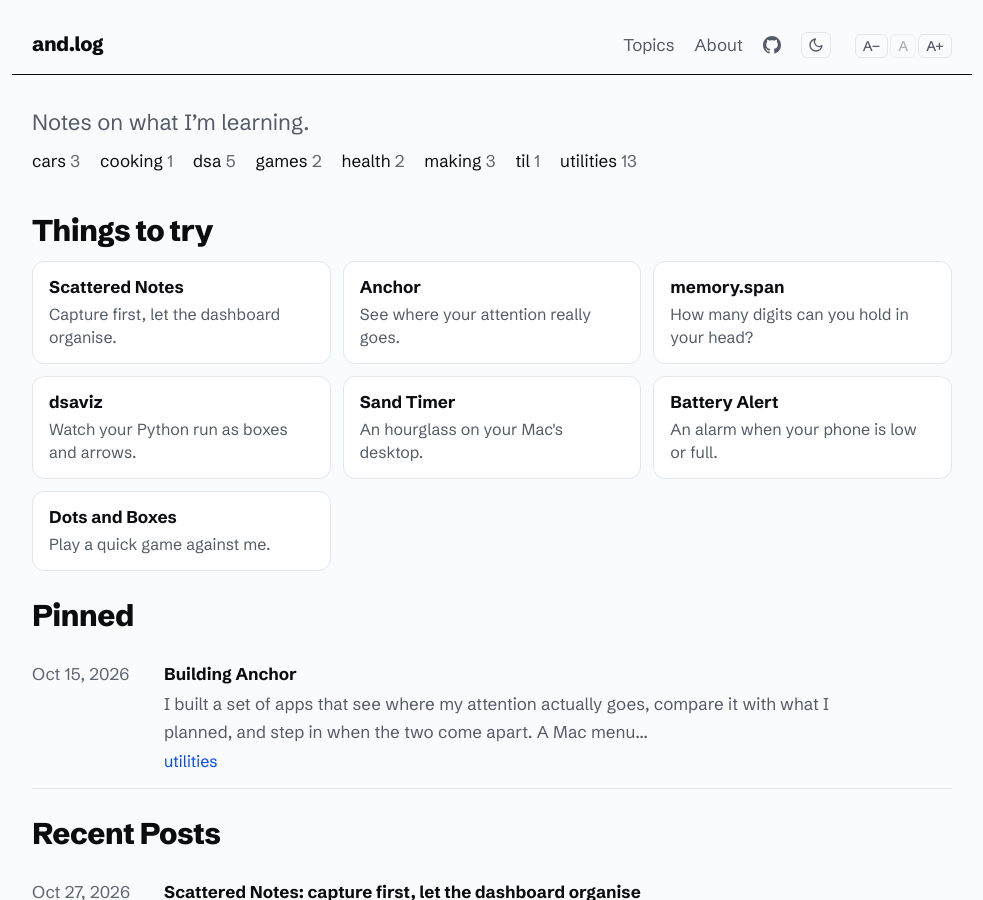
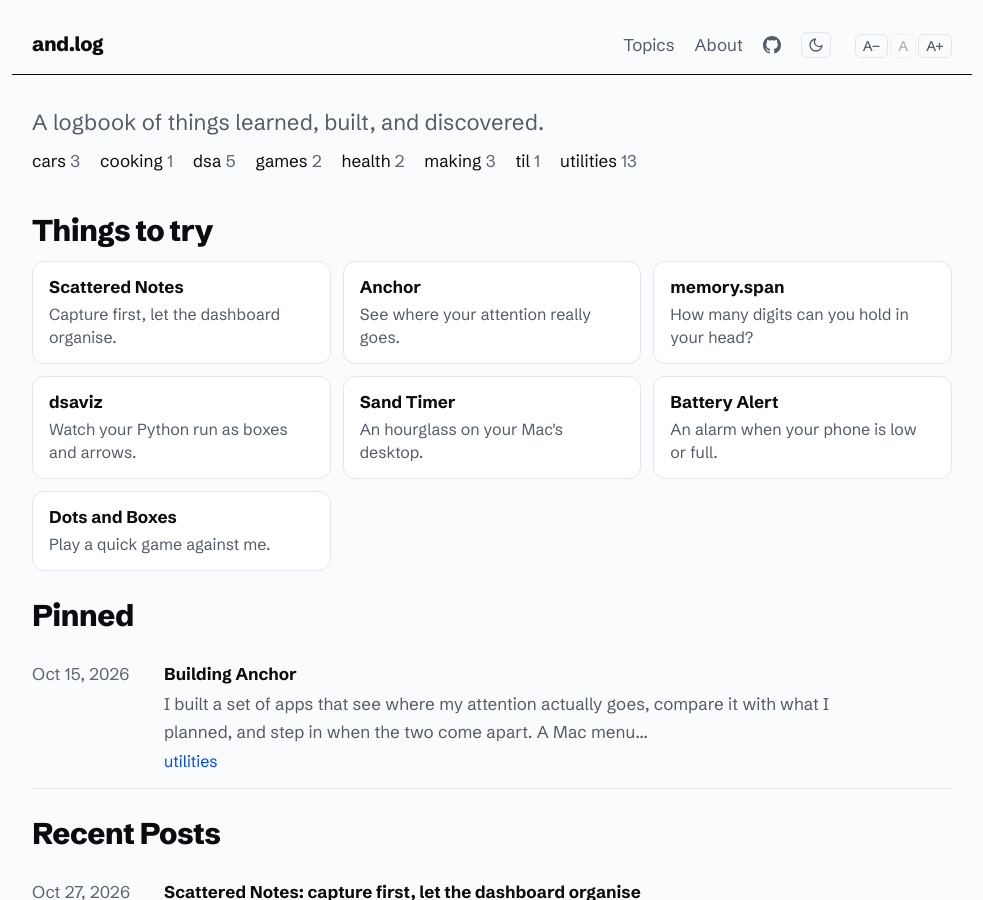
Before and after one commit to and/and.github.io, a Jekyll site: the page built from index.md, in a window 1280 px wide and 900 px high. Shown: the whole window, without its empty margins (148-1131 px from the left). Built offline with Jekyll 4.4.1, drawn with Linux system fonts in a browser that asks for light colours.

Commit message:
Update tagline to 'A logbook of things learned, built, and discovered.'
Co-Authored-By: Claude Sonnet 5.5 <noreply@anthropic.com>

```diff
--- a/index.md
+++ b/index.md
@@ -3,4 +3,4 @@ layout: home
 title: "and.log"
 ---
 
-Notes on what I'm learning.
+A logbook of things learned, built, and discovered.
```
